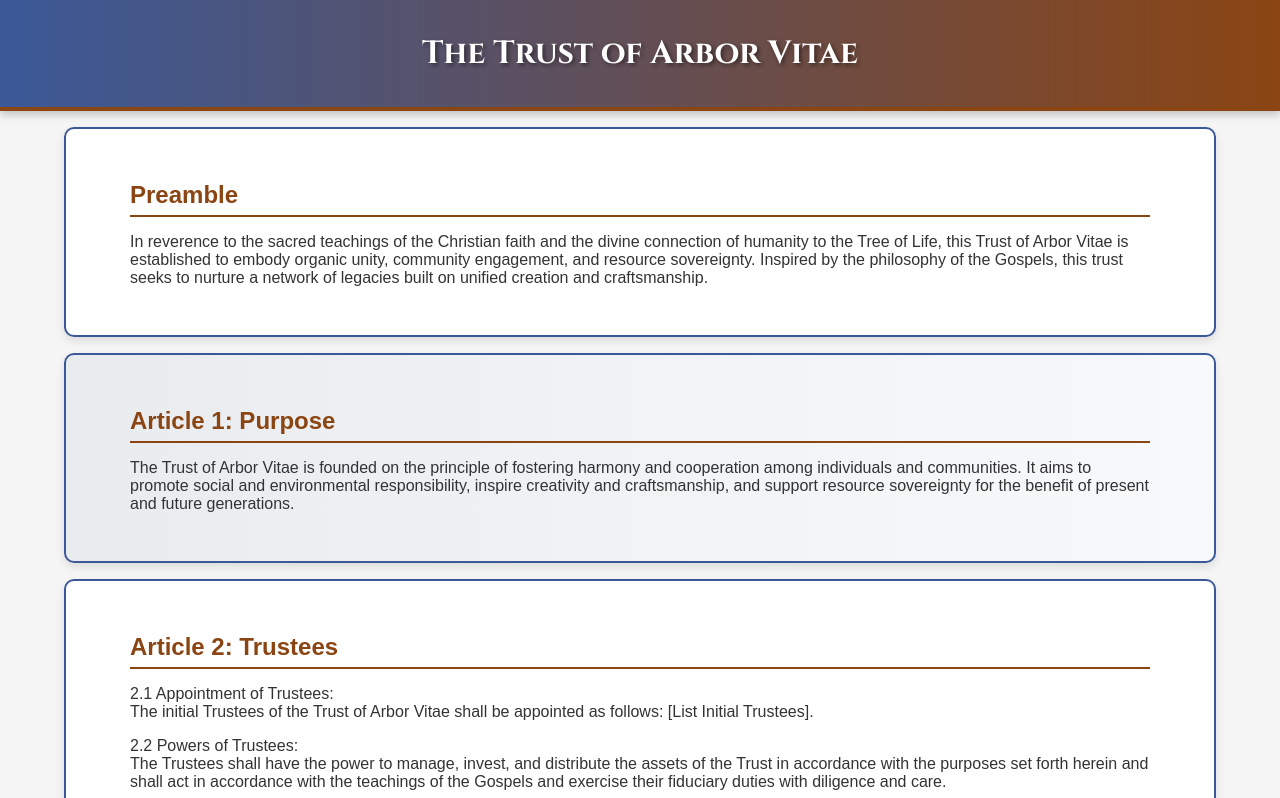
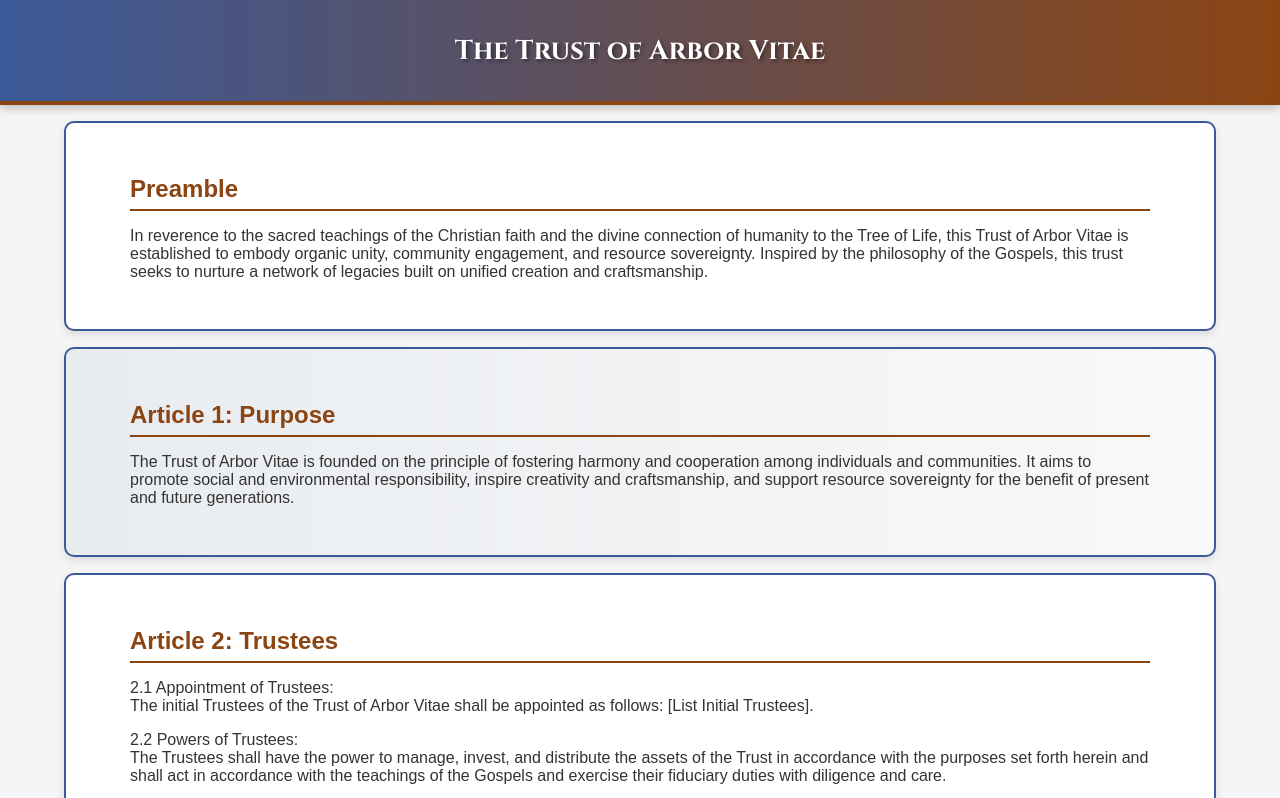
Before and after one commit to ArborVitaeProject/Trust, a website: page index.html in a window 1280 px wide. Shown: the top 798 px of the page. Drawn offline with Linux system fonts and the light colour scheme.

Commit message:
update styles

```diff
--- a/styles.css
+++ b/styles.css
@@ -22,7 +22,7 @@ header {
 
 header h1 {
     font-family: 'Cinzel', serif; /* Nautical rustic font */
-    font-size: 2em; /* Shrink the font size */
+    font-size: 1.7em; /* Shrink the font size */
     margin: 0;
     text-shadow: 2px 2px 4px rgba(0, 0, 0, 0.5); /* Add shadow */
 }
```
